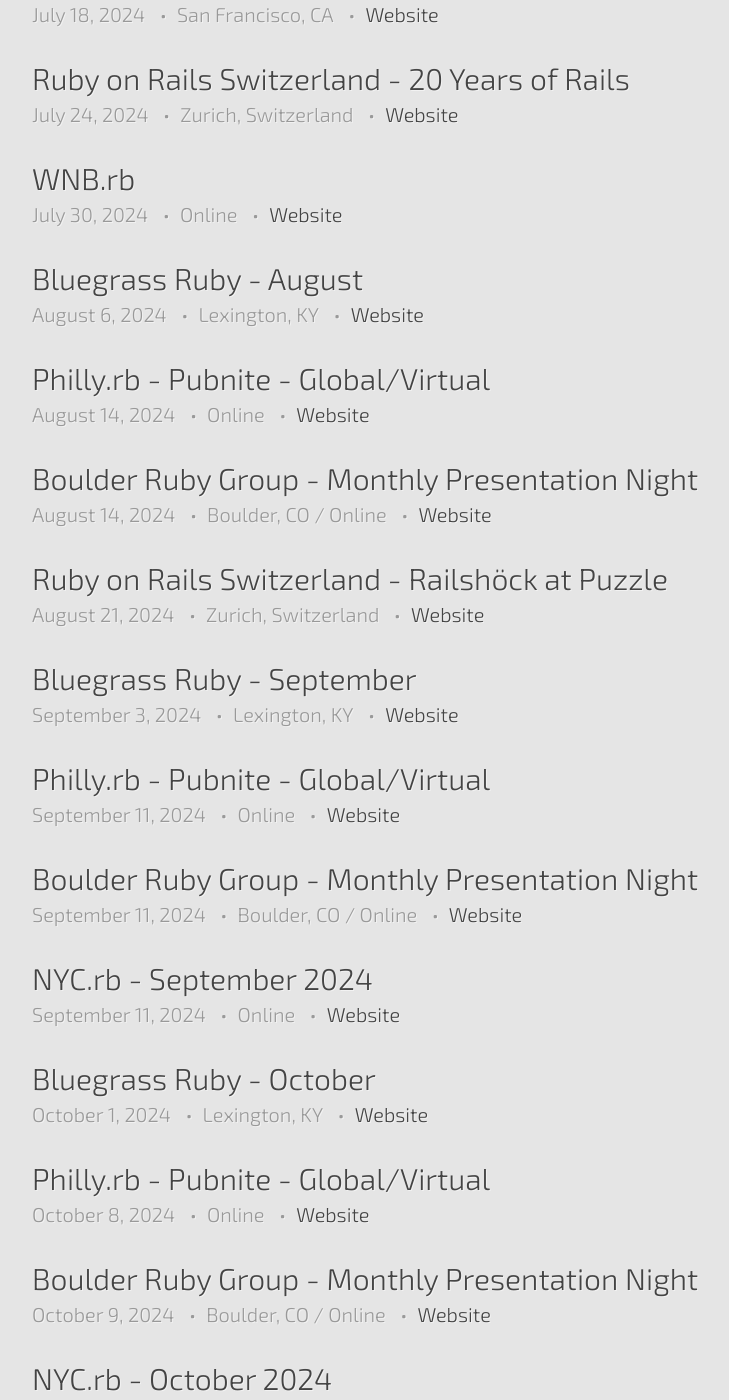
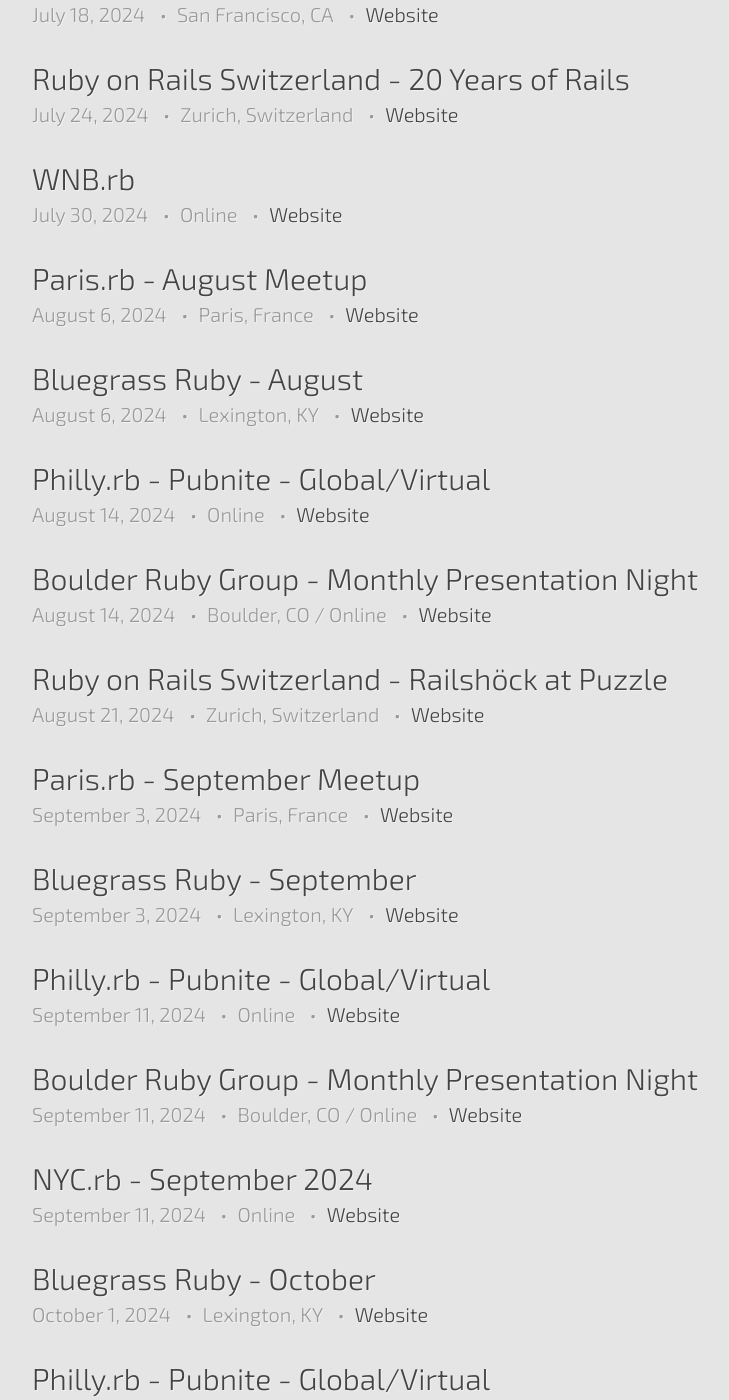
Before and after one commit to ruby-conferences/ruby-conferences.github.io, a Jekyll site: the page built from meetups/index.html, in a window 1280 px wide and 1400 px high, scrolled down 1902 px. Shown: the whole window, without its empty margins (208-937 px from the left). Built offline with Jekyll 4.4.1, drawn with Linux system fonts in a browser that asks for light colours.

Commit message:
Add Paris.rb August and September Meetups (#670)

```diff
--- a/_data/meetups.yml
+++ b/_data/meetups.yml
@@ -691,6 +691,13 @@
   end_time: 20:00:00 CEST
   url: https://www.meetup.com/rubyonrails-ch/events/301480681
 
+- name: Paris.rb - August Meetup
+  location: Paris, France
+  date: 2024-08-06
+  start_time: 19:15:00 CEST
+  end_time: 22:15:00 CEST
+  url: https://www.meetup.com/paris_rb/events/301437247
+
 - name: Philly.rb - Pubnite - Global/Virtual
   location: Online
   date: 2024-08-14
@@ -711,6 +718,13 @@
   start_time: 18:30:00 CEST
   end_time: 20:30:00 CEST
   url: https://www.meetup.com/rubyonrails-ch/events/298503717
+
+- name: Paris.rb - September Meetup
+  location: Paris, France
+  date: 2024-09-03
+  start_time: 19:15:00 CEST
+  end_time: 22:15:00 CEST
+  url: https://www.meetup.com/paris_rb/events/301437249
 
 - name: Philly.rb - Pubnite - Global/Virtual
   location: Online
```
